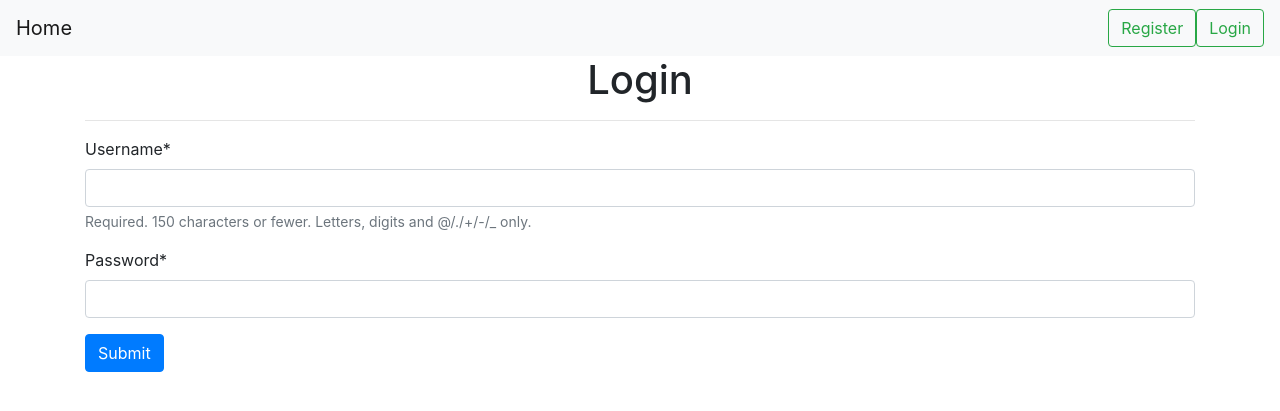
After one commit to rosan21/BLOG-APP, a Django app: page /login/ in a window 1280 px wide. The commit adds this page. Shown: the top 411 px of the page. Run offline with Django 4.2, Linux system fonts and the light colour scheme; some libraries are stand-ins or nearby versions.

Commit message:
Register, Login, Logout

```diff
--- a/Blog/urls.py
+++ b/Blog/urls.py
@@ -19,5 +19,5 @@ from django.urls import path, include
 urlpatterns = [
     path('admin/', admin.site.urls),
     path('', include('content_app.urls')),
-    path('register/', include('authapp.urls'))
+    path('', include('authapp.urls'))
 ]
--- /dev/null
+++ b/authapp/forms.py
@@ -0,0 +1,12 @@
+from django.contrib.auth.models import User
+from django.forms import ModelForm
+
+class RegisterForm(ModelForm):
+    class Meta:
+        model = User
+        fields = ['first_name', 'last_name', 'username', 'email', 'password']
+
+class LoginForm(ModelForm):
+    class Meta:
+        model = User
+        fields = ['username', 'password']
--- /dev/null
+++ b/authapp/templates/login.html
@@ -0,0 +1,15 @@
+{% extends 'core/base.html'%}
+
+{% block title%} Login Page {% endblock title %}
+{%load crispy_forms_tags%}
+
+{% block content%}
+<h1 style="text-align:center ;">Login</h1>
+<hr>
+<form method="POST">
+    {% csrf_token %}
+    {{form | crispy}}
+    <input type="Submit" class="btn btn-primary">
+</form>
+
+{% endblock content%}
--- a/authapp/urls.py
+++ b/authapp/urls.py
@@ -2,5 +2,7 @@ from django.urls import path
 from authapp import views
 
 urlpatterns = [
-   path('', views.register, name ='register')
+   path('register/', views.register, name ='register'),
+   path('login/', views.signin, name='login'),
+   path('logout/', views.signout, name= 'logout' )
 ]
--- a/authapp/views.py
+++ b/authapp/views.py
@@ -1,6 +1,47 @@
-from django.shortcuts import render
+from django.shortcuts import render,redirect
+from authapp.forms import RegisterForm, LoginForm
+from django.contrib.auth.models import User
+from django.contrib.auth import authenticate,login
+from django.contrib.auth import logout as django_logout
 
 # Create your views here.
 
 def register(request):
-    return render(request,'register.html')
+    if request.method == 'GET':
+        form = RegisterForm()
+        return render(request,'register.html', {'form':form})
+    else:
+        form = RegisterForm(request.POST)
+        if form.is_valid():
+            fn = form.cleaned_data['first_name']
+            ln = form.cleaned_data['last_name']
+            username = form.cleaned_data['username']
+            email = form.cleaned_data['email']
+            password = form.cleaned_data['password']
+
+            User.objects.create_user(first_name=fn,last_name=ln,username=username, email=email, password=password )
+
+            return redirect('home')
+        else:
+            return render(request, 'register.html', {'form':form})
+
+
+def signin(request):
+    if request.method == 'GET':
+        form = LoginForm()
+        return render(request, 'login.html', {'form':form})
+    else:
+        form = LoginForm(request.POST)
+        username = request.POST['username']
+        password = request.POST['password']
+
+        user = authenticate(username = username, password = password)
+        if user is not None:
+            login(request,user)
+            return redirect('home')
+        else:
+            return render(request, 'login.html',{'form':form})
+
+def signout(request):
+    django_logout(request)
+    return redirect('login')
--- a/templates/core/base.html
+++ b/templates/core/base.html
@@ -24,10 +24,15 @@
 
         </ul>
         <form class="form-inline my-2 my-lg-0">
+          {% if user.is_authenticated %}
+          <a class="btn btn-outline-success my-2 my-sm-0" href="{% url 'logout'%}">Logout</a>
+          {%else%}
+          <a class="btn btn-outline-success my-2 my-sm-0" href="{%url 'register' %}">Register</a>
+          <a class="btn btn-outline-success my-2 my-sm-0" href="{% url 'login'%}">Login</a>
+          {%endif%}
 
-          <a class="btn btn-outline-success my-2 my-sm-0" href="{%url 'register' %}">Register</a>
-          <a class="btn btn-outline-success my-2 my-sm-0" type="submit">Login</a>
-          <a class="btn btn-outline-success my-2 my-sm-0" type="submit">Logout</a>
+
+
         </form>
       </div>
     </nav>
```
Also changed, not shown: authapp/templates/register.html (+9 -1 lines), content_app/templates/add.html (+5 -5 lines), db.sqlite3.
